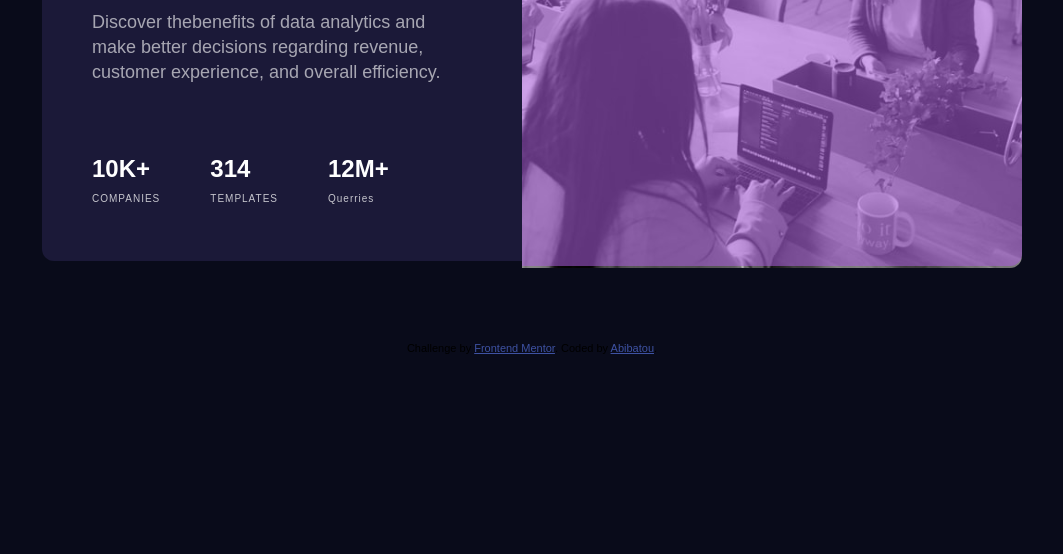
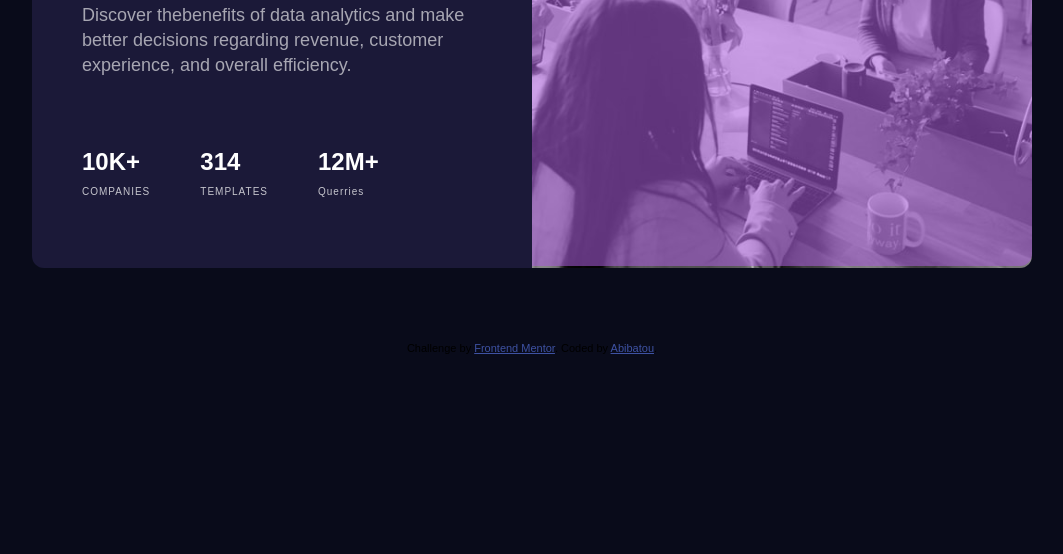
Before and after one commit to biba-sar/bussiness, a plain HTML site: page index.html in a window 1280 px wide. Shown: the part 322-876 px from the top of the page, without its empty margins (108-1171 px from the left). Drawn offline with Linux system fonts and the light colour scheme.

Commit message:
dixieme commit

```diff
--- a/style.css
+++ b/style.css
@@ -43,8 +43,8 @@ body{
    display: block;
    justify-content: center;
    padding: 50px;
-   max-width: 480px;
-   min-height: 350px;
+   max-width: 500px;
+   min-height: 420px;
    border: none;
    overflow: hidden;
    border-radius: 12px 0 0 12px;
```
